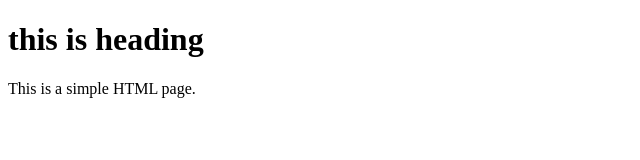
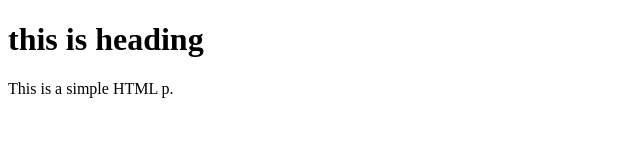
Before and after one commit to hrmn04/Devops, a plain HTML site: page index.html in a window 1280 px wide. Shown: the full height of the page, 0-640 px from the left. Drawn offline with Linux system fonts and the light colour scheme.

Commit message:
this is third commit

```diff
--- a/index.html
+++ b/index.html
@@ -5,6 +5,6 @@
 </head>
 <body>
     <h1>this is heading </h1>
-    <p>This is a simple HTML page.</p>
+    <p>This is a simple HTML p.</p>
 </body>
 </html>
```
